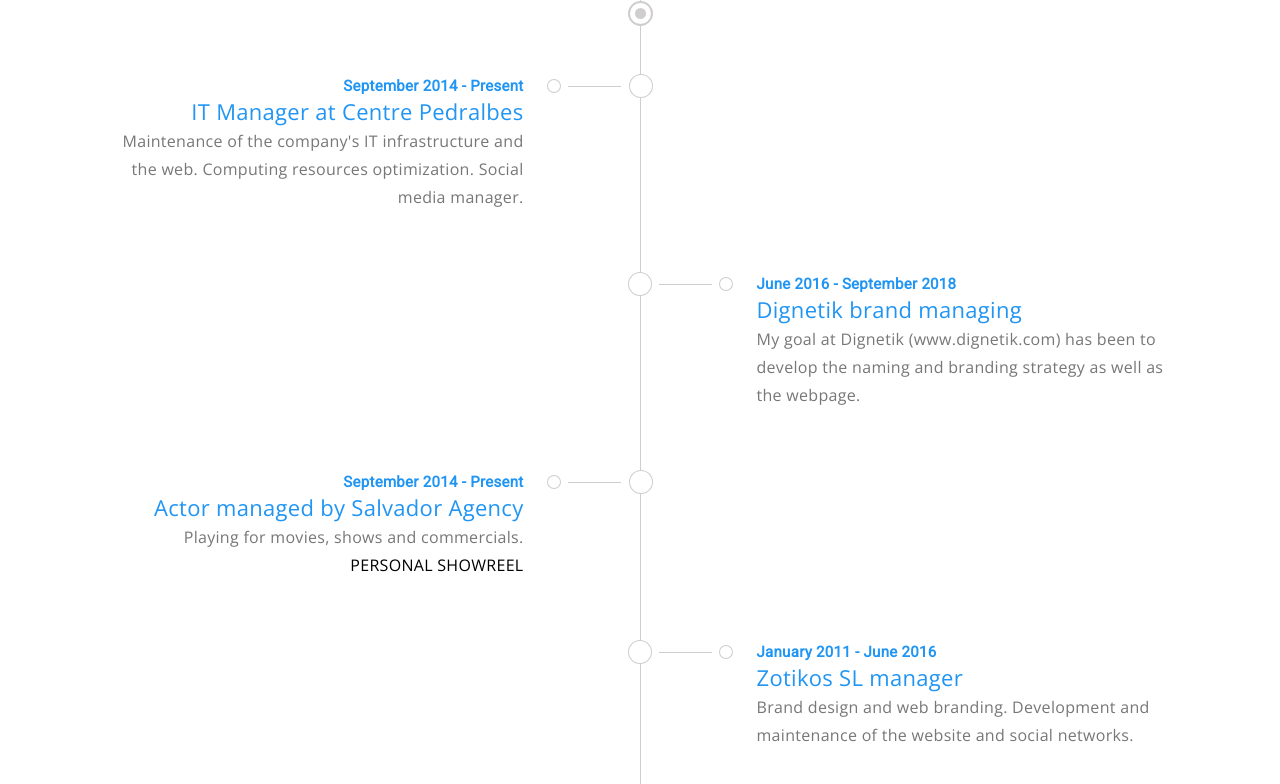
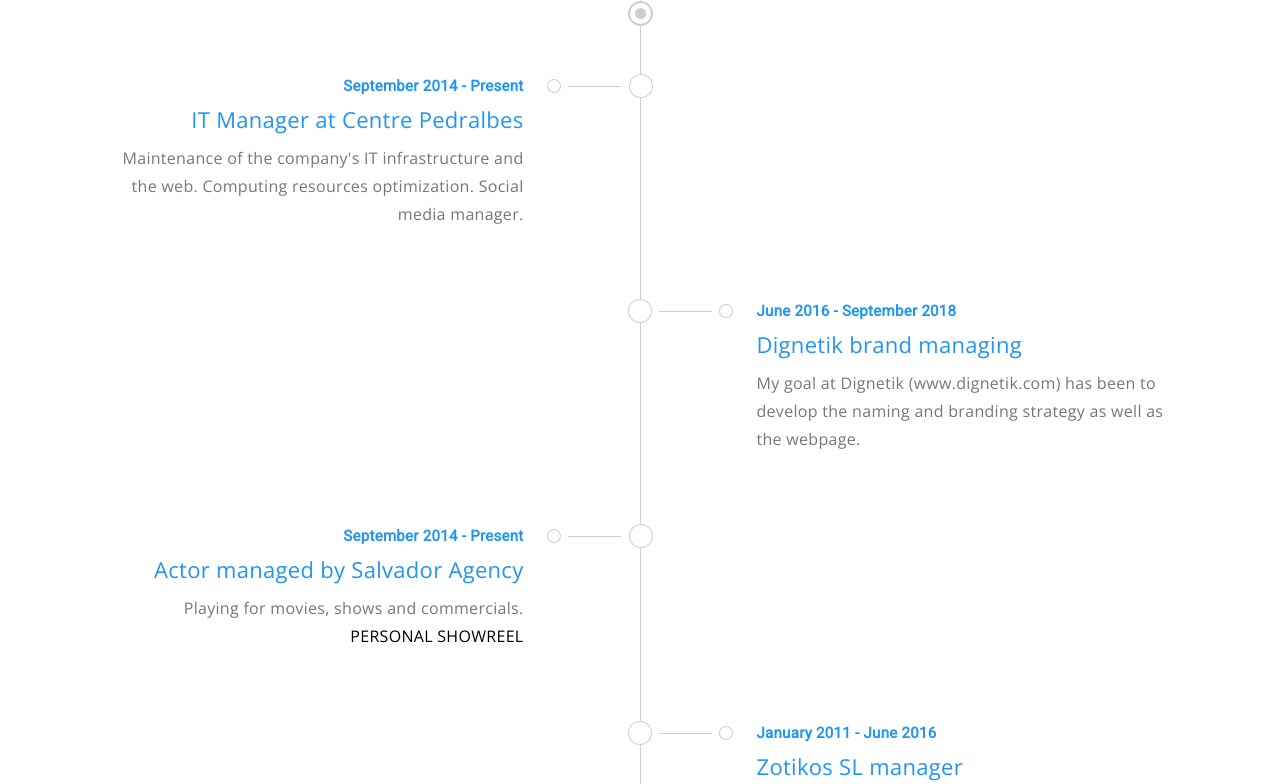
Before and after one commit to uri10/uri10.github.io, a plain HTML site: page index.html in a window 1280 px wide. Shown: the part 2040-2824 px from the top of the page. Drawn offline with nearby package versions, Linux system fonts and the light colour scheme; a web font is replaced by a local one.

Commit message:
espai titols

```diff
--- a/css/style.css
+++ b/css/style.css
@@ -915,8 +915,14 @@ nav ul li a {
     font-size: 16px;
     color: #777;
     line-height: 28px;
-    margin-top: 8px;
+    padding-bottom: 10px;
+    margin-top: 10px;
 }
+
+.main-timeline h5 {
+  line-height: 30px;
+}
+
 .main-timeline .timeline:nth-child(2n),
 .main-timeline .timeline:nth-child(2n) .timeline-content{
     float: right;
```
